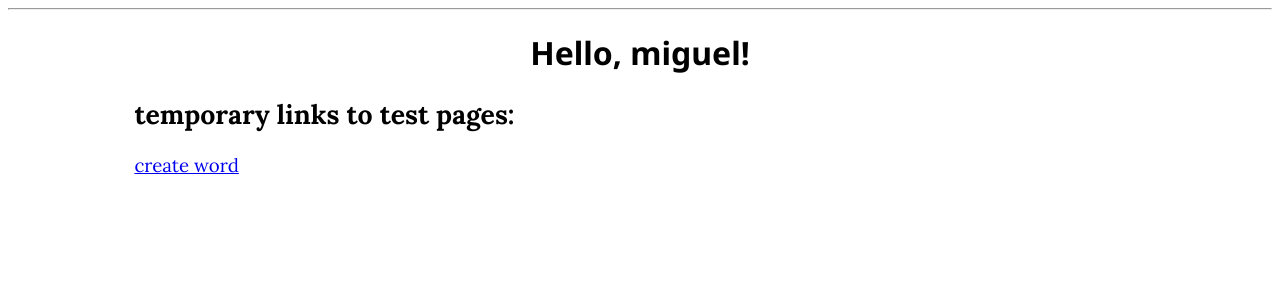
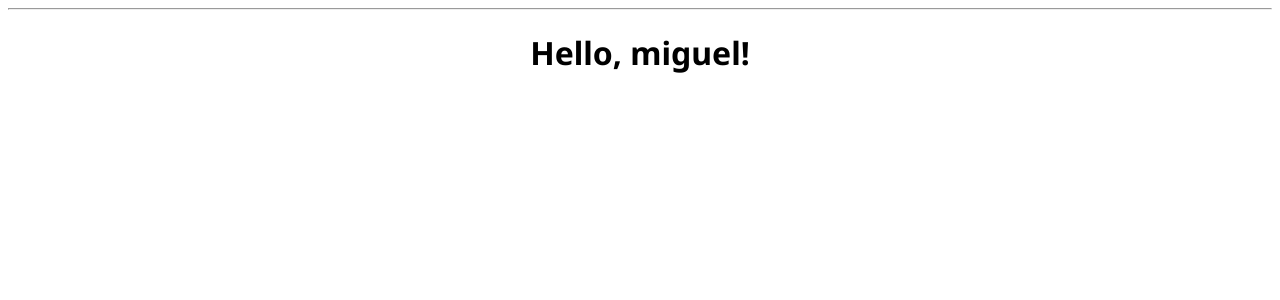
Before and after one commit to Kasreti/CSIA, a Flask app: page / in a window 1280 px wide. Shown: the part 60-360 px from the top of the page. Run offline with Flask 3, Linux system fonts and the light colour scheme.

Commit message:
added some stuff

```diff
--- a/app/routes.py
+++ b/app/routes.py
@@ -18,7 +18,15 @@ def createword():
     if form.validate_on_submit():
         selectedpos = request.form.get('posselect')
         flash('{} {} created with definition {}.'.format(selectedpos, form.word.data, form.definition.data, form.pronunciation.data))
-        newword = Lexicon(form.word.data, form.pronunciation.data, form.conscript.data, form.definition.data,
+        if form.pronunciation.data == '':
+            pronunciation = cs.ipacreate(form.word.data)
+        else:
+            pronunciation = form.pronunciation.data
+        if form.conscript.data == '':
+            conscript = cs.concreate(form.word.data)
+        else:
+            conscript = form.pronunciation.data
+        newword = Lexicon(form.word.data, pronunciation, conscript, form.definition.data,
                           selectedpos, form.inflection.data, form.wordclass.data, form.notes.data, form.etymology.data)
         db.session.add(newword)
         db.session.commit()
--- a/app/templates/index.html
+++ b/app/templates/index.html
@@ -8,10 +8,6 @@
         {% extends "base.html" %}
         {% block content %}
             <h1>Hello, {{ user.username }}!</h1>
-        <h2>temporary links to test pages:</h2>
-        <p>
-            <a href="{{ url_for('createword') }}">create word</a>
-        </p>
         {% endblock %}
     </body>
 </html>
```
Also changed, not shown: app.db.
